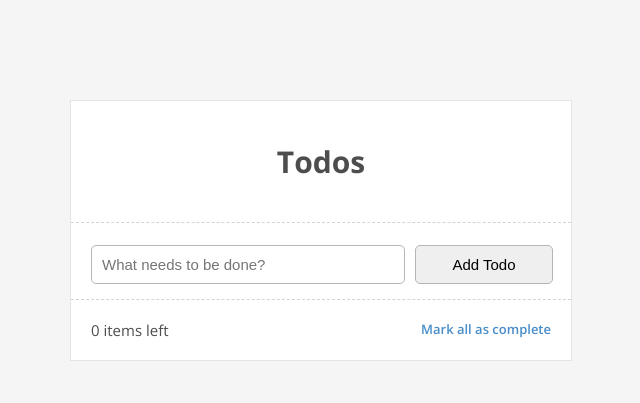
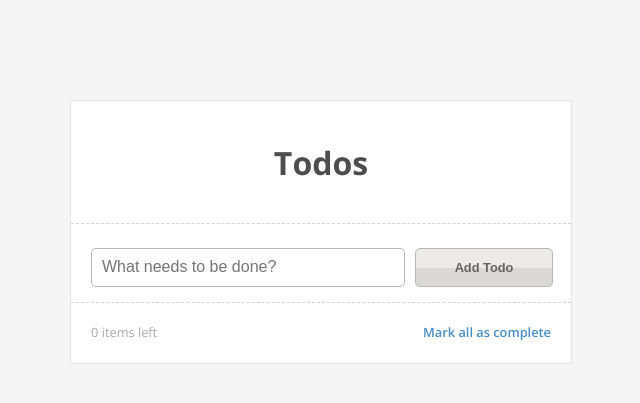
Before and after one commit to dewe/refla-todo, a Python web app: template refla/templates/todo.html in a window 1280 px wide. Shown: the top 403 px of the page, without its empty margins (319-959 px from the left). Run offline with Jinja, Linux system fonts and the light colour scheme; the template is opened without the code that fills it, so the values that code supplies are empty.

Commit message:
button gradient

```diff
--- a/refla/static/css/todo.css
+++ b/refla/static/css/todo.css
@@ -1,19 +1,16 @@
-
-* {
-    font-size: 15px;
-}
 
 body {
     background-color: #f6f5f5;
     color: #4d4d4d;
     font-family: 'Open Sans';
+    font-size: 15px;
     font-weight: 300;
     font-style: normal;
     font-variant: normal;
 }
 
 h1 {
-    font-size: 30px;
+    font-size: 2rem;
     font-weight: 700;
     line-height: 33px;
 }
@@ -47,6 +44,8 @@ h1 {
     border-radius: 5px;
     padding-left: 10px;
     margin-right: 10px;
+    font-size: 1rem;
+    font-weight: 300;
 }
 
 .todo-input button {
@@ -55,7 +54,18 @@ h1 {
     padding: 0px;
     border: solid 1px #b7b6b6;
     border-radius: 5px;
+    font-size: 0.8rem;
+    font-weight: 600;
+    color: #646463;
 
+    background: #ebeae9; /* Old browsers */
+    background: -moz-linear-gradient(top, #ebeae9 50%, #dad9d8 51%); /* FF3.6+ */
+    background: -webkit-gradient(linear, left top, left bottom, color-stop(50%,#ebeae9), color-stop(51%,#dad9d8)); /* Chrome,Safari4+ */
+    background: -webkit-linear-gradient(top, #ebeae9 50%,#dad9d8 51%); /* Chrome10+,Safari5.1+ */
+    background: -o-linear-gradient(top, #ebeae9 50%,#dad9d8 51%); /* Opera 11.10+ */
+    background: -ms-linear-gradient(top, #ebeae9 50%,#dad9d8 51%); /* IE10+ */
+    background: linear-gradient(to bottom, #ebeae9 50%,#dad9d8 51%); /* W3C */
+    filter: progid:DXImageTransform.Microsoft.gradient( startColorstr='#ebeae9', endColorstr='#dad9d8',GradientType=0 ); /* IE6-9 */
 }
 
 .todo-list {
@@ -74,18 +84,19 @@ h1 {
 .footer {
     border-top: 1px dashed #d5d3d3;
     height: 60px;
+    color: #a9a9a9;
 }
 
 .items-left {
     float: left;
     padding: 20px;
-    font-size: 13px;
+    font-size: 0.8rem;
 }
 
 .mark-complete {
     float: right;
     padding: 20px;
-    font-size: 13px;
+    font-size: 0.8rem;
     font-weight: 600;
     color: #488dc9;
     cursor: pointer;
```
Also changed, not shown: README.md.
